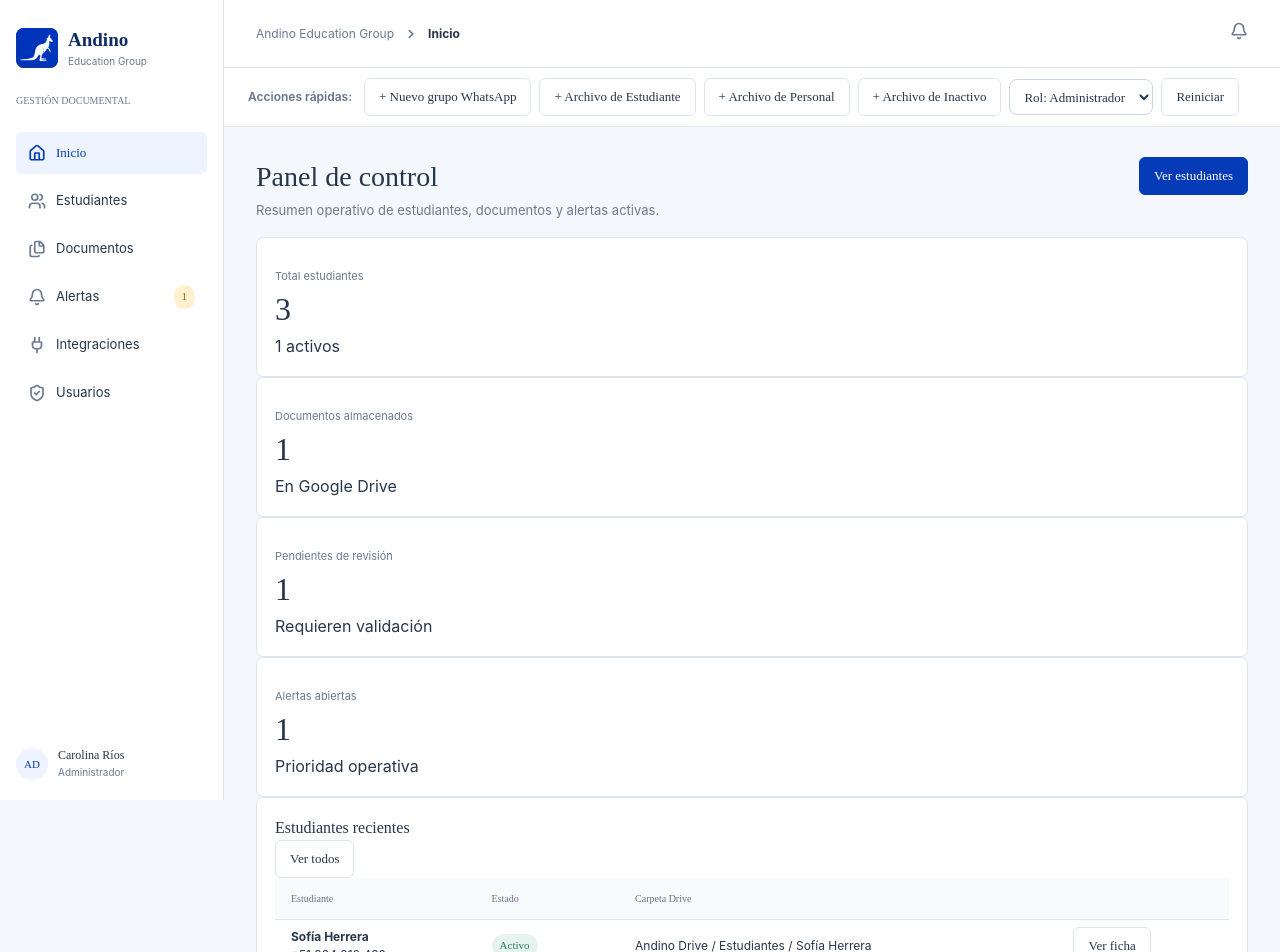
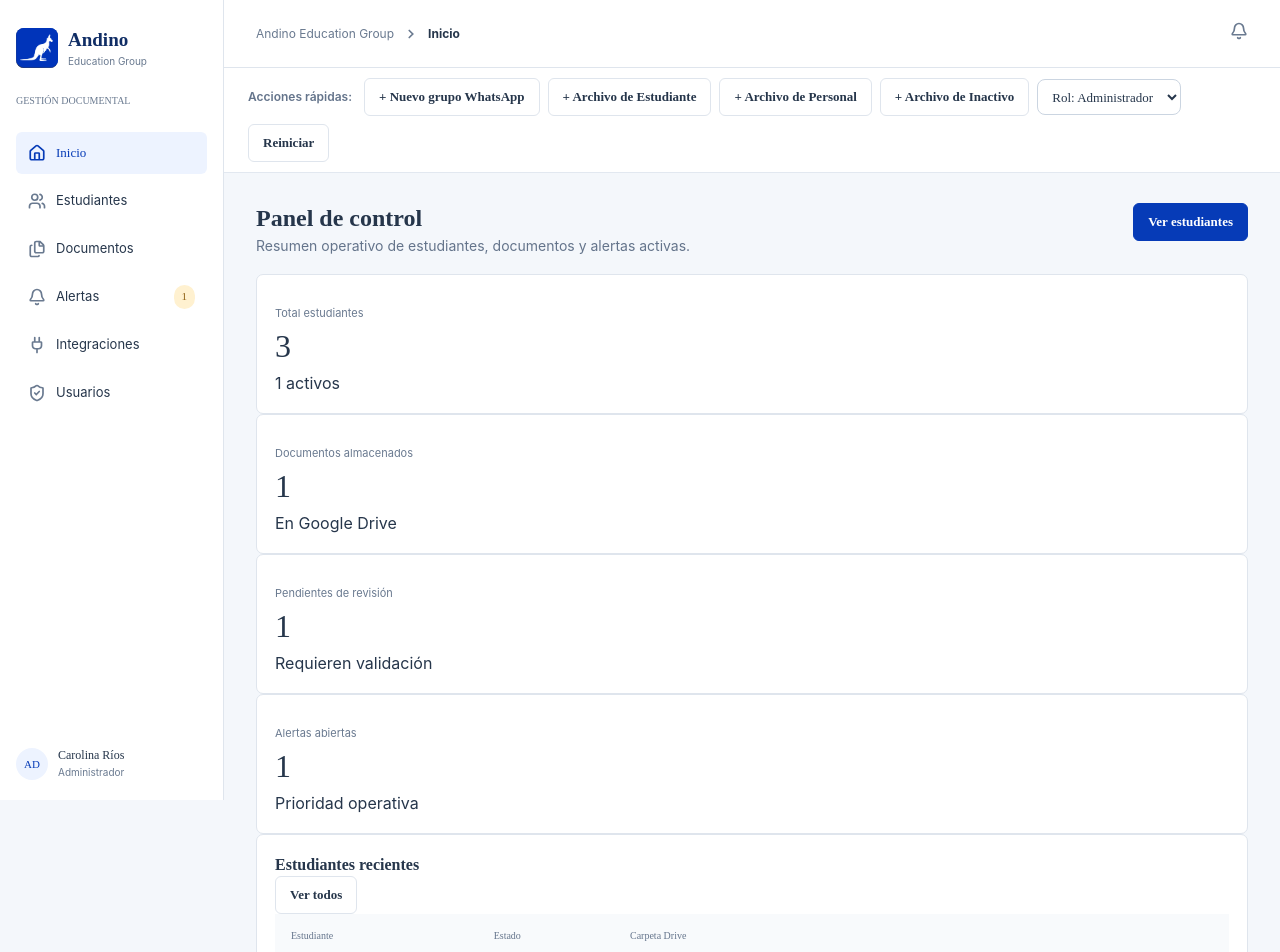
Before and after one commit to PaulBendezuTorres/AndinoEducationGroup, a React (Vite) app: page / in a window 1280 px wide. Shown: the top 952 px of the page. Built offline with nearby package versions, Linux system fonts and the light colour scheme; a web font is replaced by a local one.

Commit message:
Style: aplicar escala tipográfica uniforme en todo el proyecto

```diff
--- a/src/index.css
+++ b/src/index.css
@@ -1352,3 +1352,35 @@ dd {
     margin-left: 0;
   }
 }
+
+/* Escala tipográfica uniforme */
+.page-head h1 {
+  font-size: 24px;
+  font-weight: 600;
+  color: #26364b;
+  line-height: 1.25;
+}
+.page-head p {
+  font-size: 14px;
+  color: #64748b;
+  line-height: 1.45;
+}
+.card h3 {
+  font-size: 16px;
+  font-weight: 600;
+  color: #26364b;
+}
+.button {
+  font-size: 13px;
+  font-weight: 600;
+  height: 36px;
+}
+.table {
+  font-size: 13px;
+  color: #26364b;
+}
+@media (max-width: 768px) {
+  .page-head h1 {
+    font-size: 20px;
+  }
+}
```
Also changed, not shown: .agent/rules/project-rules.md.
